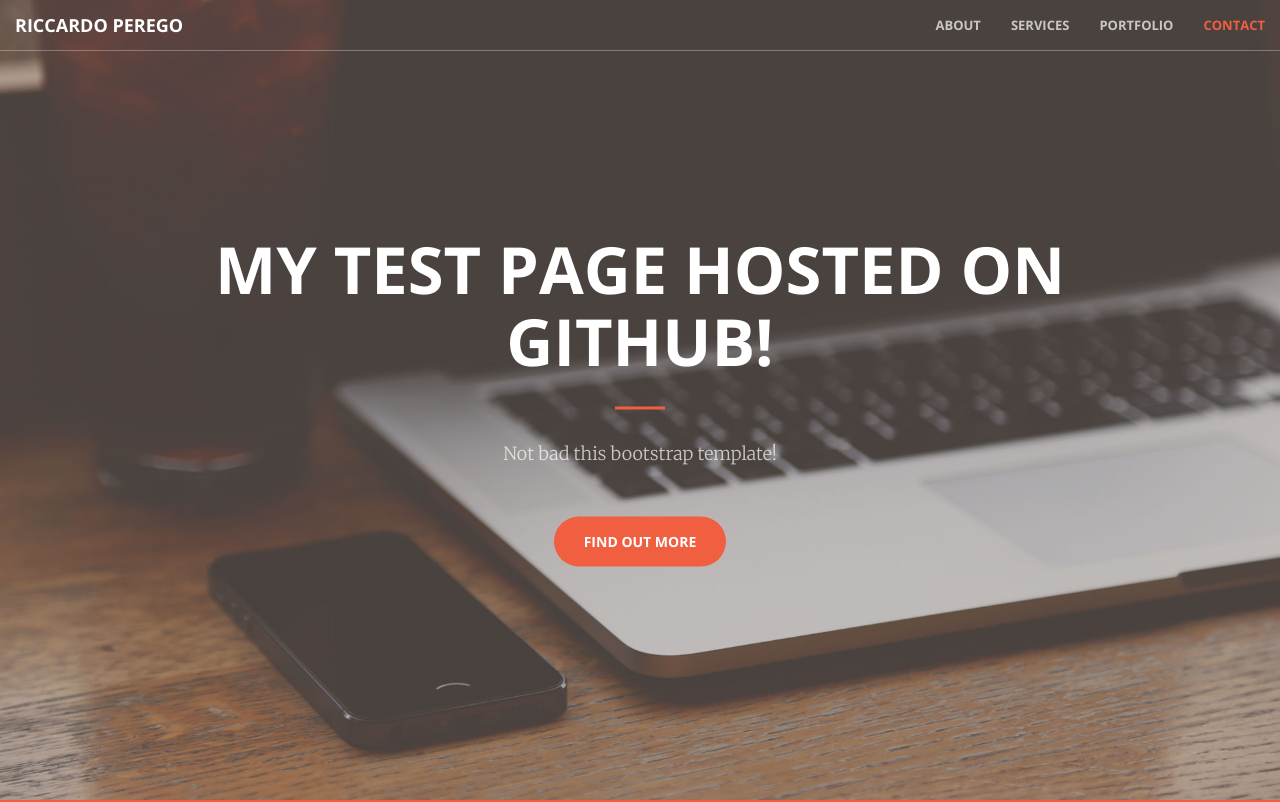
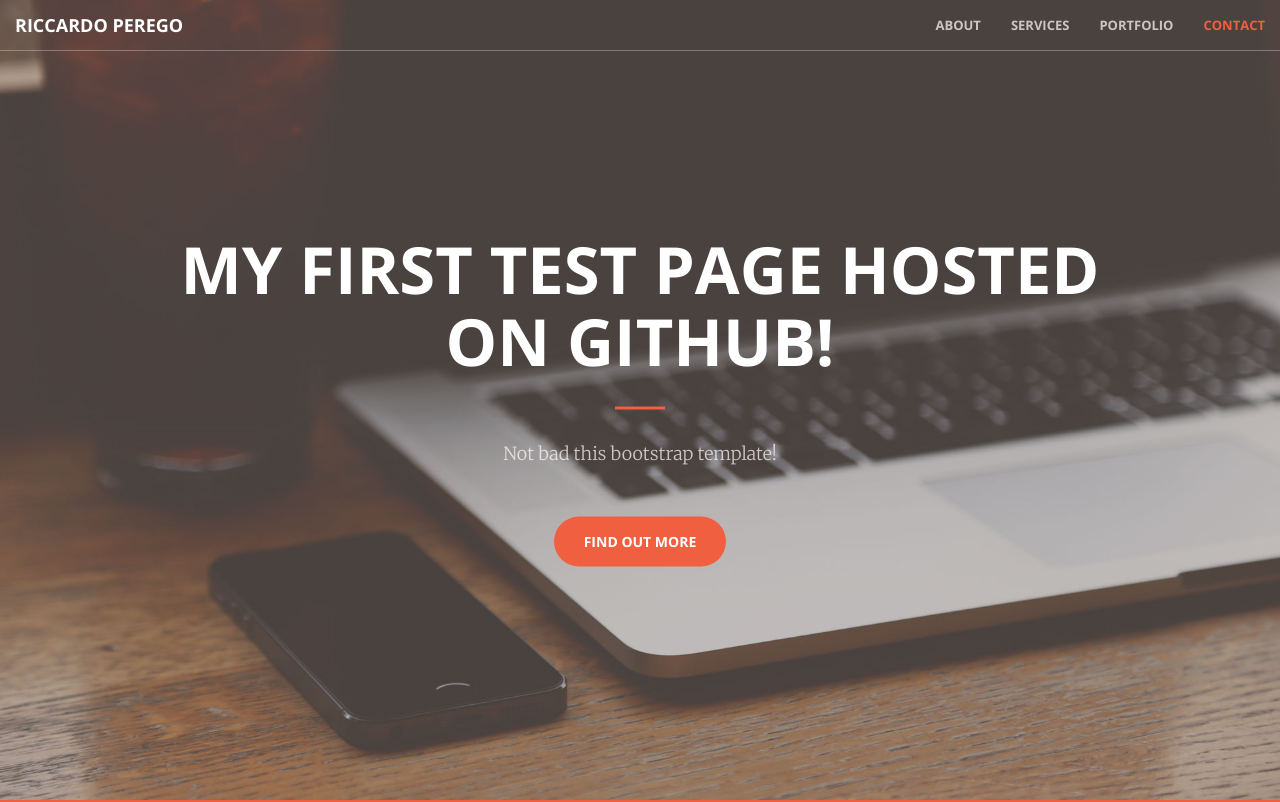
Before and after one commit to riccardoperego/riccardoperego.github.io, a plain HTML site: page index.html in a window 1280 px wide. Shown: the top 802 px of the page. Drawn offline with nearby package versions, Linux system fonts and the light colour scheme.

Commit message:
Test commit e push dopo un po' di tempo

```diff
--- a/index.html
+++ b/index.html
@@ -74,7 +74,7 @@
     <header>
         <div class="header-content">
             <div class="header-content-inner">
-                <h1>My test page hosted on github!</h1>
+                <h1>My first test page hosted on github!</h1>
                 <hr>
                 <p>Not bad this bootstrap template!</p>
                 <a href="#about" class="btn btn-primary btn-xl page-scroll">Find Out More</a>
```
